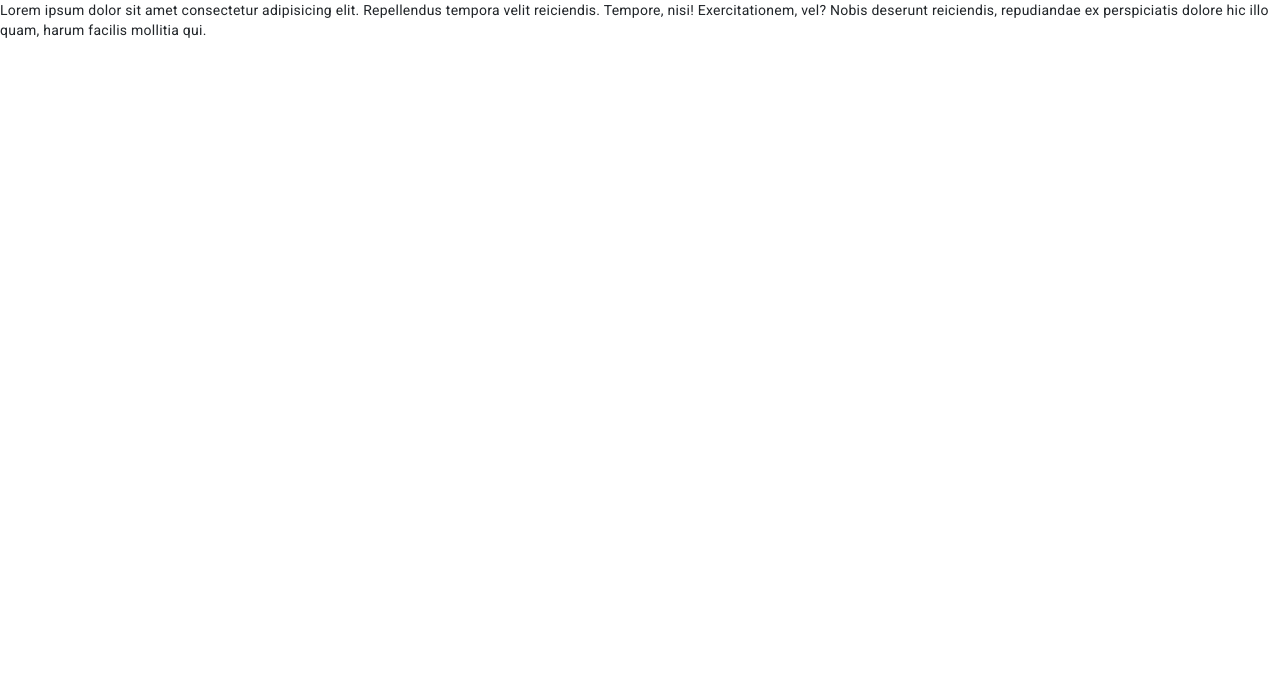
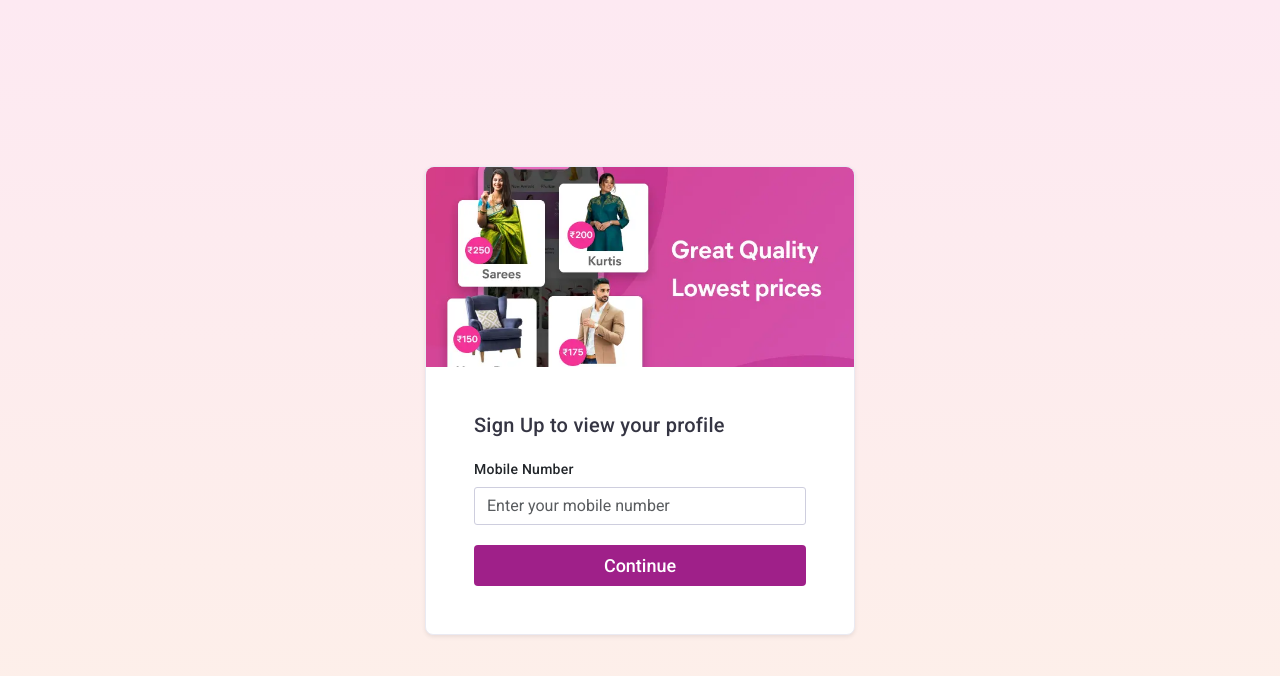
Before and after one commit to Rohitjangid17/meesho-clone, an Angular app: page / in a window 1280 px wide. Shown: the top 676 px of the page. Built offline with nearby package versions, Linux system fonts and the light colour scheme.

Commit message:
add login component

```diff
--- a/src/app/app.component.html
+++ b/src/app/app.component.html
@@ -1,4 +1,2 @@
+<app-login></app-login>
 <router-outlet></router-outlet>
-
-
-<div>Lorem ipsum dolor sit amet consectetur adipisicing elit. Repellendus tempora velit reiciendis. Tempore, nisi! Exercitationem, vel? Nobis deserunt reiciendis, repudiandae ex perspiciatis dolore hic illo quam, harum facilis mollitia qui.</div>
--- /dev/null
+++ b/src/app/layout/login/login.component.html
@@ -0,0 +1,28 @@
+<div class="d-flex justify-content-center align-items-center h-100"
+    style="background: linear-gradient(rgb(253, 233, 242) 0%, rgb(253, 240, 232) 100%, rgb(253, 240, 232) 100%);">
+    <div class="bg-white shadow-sm" style="width: 430px; border-radius: 8px; border: 1px solid rgb(234, 234, 242);">
+        <div>
+            <img style="border-top-left-radius: 8px; border-top-right-radius: 8px; height: 200px; width: 100%;"
+                src="../../../assets/images/login-form-image/meesho-login-form-banner.webp"
+                class="img-fluid object-fit-cover" alt="no-image" />
+        </div>
+
+        <form class="" style="padding: 48px 48px;">
+            <!-- login form heading -->
+            <div>
+                <h6 class="mb-2" style="color: rgb(53, 53, 67); font-weight: 500; font-size: 20px;">
+                    Sign Up to view your profile
+                </h6>
+            </div>
+            <!-- login phonenumber input  -->
+            <div class="form-group mt-4">
+                <label style="font-weight: 500;">Mobile Number</label>
+                <input type="text" name="number" style="border: 1px solid rgb(206, 206, 222); border-radius: 3px"
+                    placeholder="Enter your mobile number" class="form-control shadow-none bg-white mt-2">
+            </div>
+
+            <button type="button" class="btn text-white w-100"
+                style="background-color: rgb(159, 32, 137); font-weight: 500; font-size: 18px; margin-top: 20px; border-radius: 4px;">Continue</button>
+        </form>
+    </div>
+</div>
--- /dev/null
+++ b/src/app/layout/login/login.component.scss
@@ -0,0 +1 @@
+.login-form-container {}
```
Also changed, not shown: src/app/app.module.ts (+11 -4 lines), src/app/layout/login/login.component.ts (added, +10 -0 lines), src/assets/images/login-form-image/meesho-login-form-banner.webp (added).
